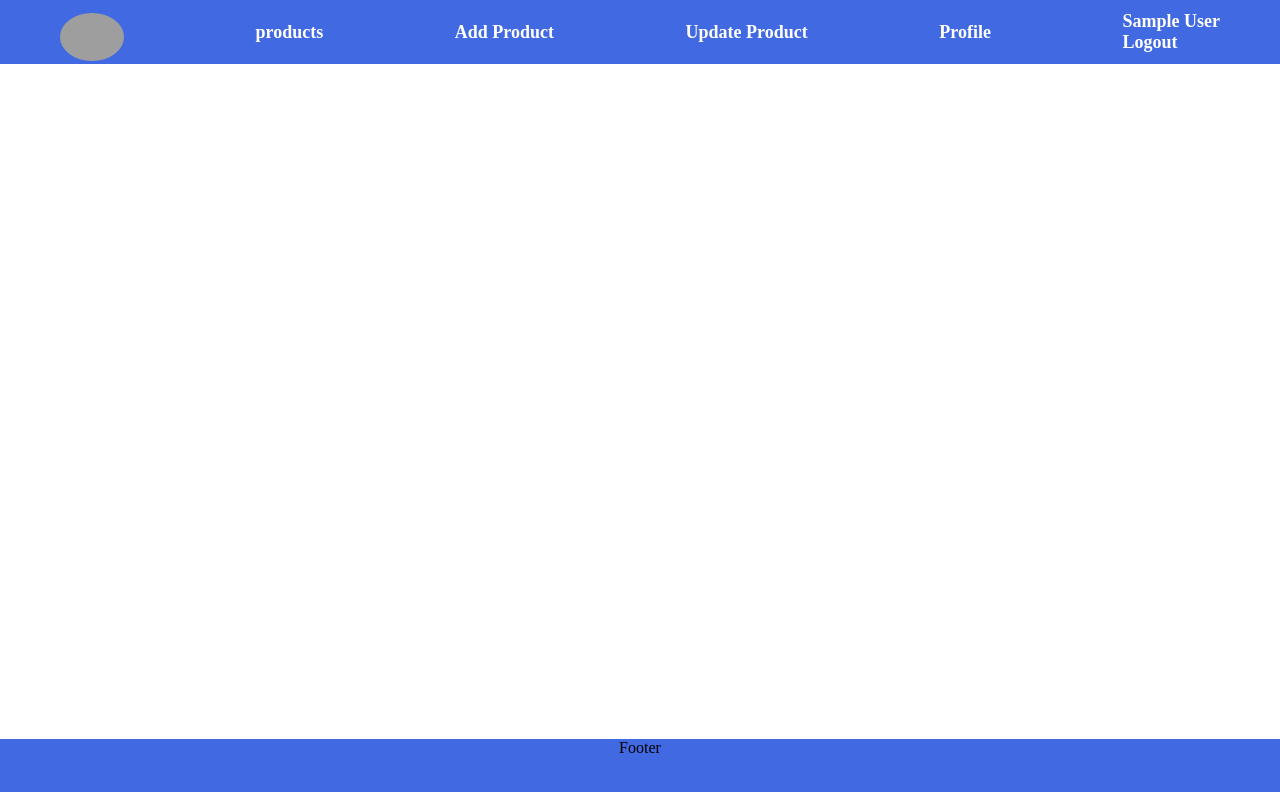
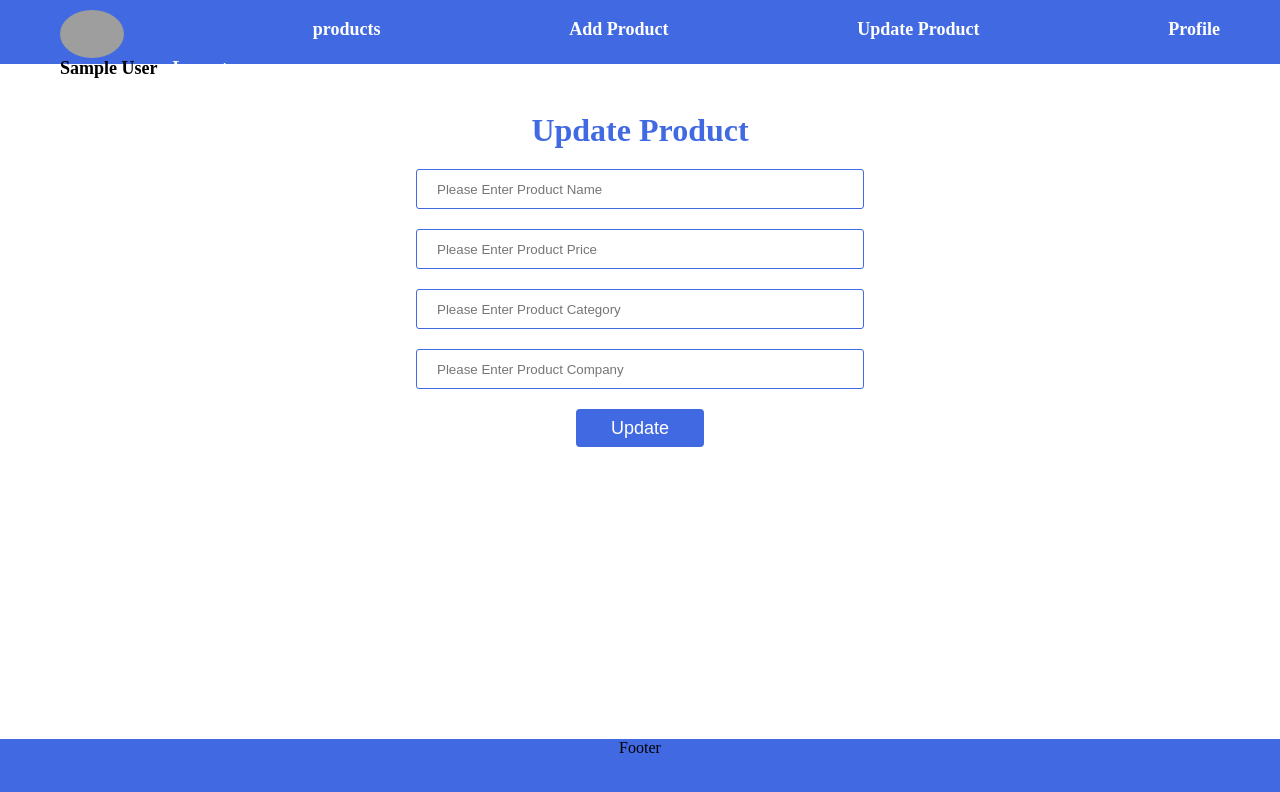
Before and after one commit to chandan6893/e-dashboard, a React (Vite) app in the folder frontend/: page /update/1 in a window 1280 px wide. Shown: the top 792 px of the page. Built offline with nearby package versions, Linux system fonts and the light colour scheme; sample sign-in values are in the browser's storage; grey boxes are pictures that could not be loaded.

Commit message:
Update Product component,API for get single Product

```diff
--- a/frontend/src/App.css
+++ b/frontend/src/App.css
@@ -39,6 +39,10 @@ body{
   /* gap: 14rem; */
   align-items: center;
   background-color: royalblue;
+}
+.NavUserProfileANdLogout{
+  display: flex;
+  gap: 15px;
 }
 
 /* Footer */
@@ -187,15 +191,21 @@ a{
 
 
 /* productList */
+.ProductList{
+  display: flex;
+  justify-content: center;
+  margin-top: 5rem;
+}
 table {
   font-family: arial, sans-serif;
   border-collapse: collapse;
-  margin-top: 3rem;
-  width: 100%;
+  /* margin-top: 3rem; */
+  width: 90%;
 }
 th{
 color: royalblue;
 }
+
 td, th {
   border: 2px solid royalblue;
   text-align: center;
@@ -205,3 +215,5 @@ td, th {
 tr:nth-child(even) {
   background-color: #dddddd;
 }
+
+/* update Product */
--- a/frontend/src/App.jsx
+++ b/frontend/src/App.jsx
@@ -8,6 +8,7 @@ import AddProduct from "./components/AddProduct";
 import "./App.css";
 import PrivateComponent from "./components/PrivateComponent";
 import ProductList from "./components/ProductList";
+import UpdateProduct from "./components/UpdateProduct";
 function App() {
   return (
     <>
@@ -18,8 +19,8 @@ function App() {
             <Route path="/" element={<ProductList />} />
             <Route path="/add" element={<AddProduct />} />
             <Route
-              path="/update"
-              element={<h1>Update products component</h1>}
+              path="/update/:id"
+              element={<UpdateProduct />}
             />
             <Route path="/logout" element={<h1>logout component</h1>} />
             <Route path="/profile" element={<h1>profile component</h1>} />
--- a/frontend/src/components/AddProduct.jsx
+++ b/frontend/src/components/AddProduct.jsx
@@ -1,4 +1,5 @@
 import React,{useState} from 'react';
+import { useNavigate } from 'react-router-dom';
 
 const AddProduct = () => {
   const [name,setName]=useState("");
@@ -6,6 +7,8 @@ const AddProduct = () => {
   const [category, setCategory] = useState("");
   const [company, setCompany] = useState("");
   const [error,setError]=useState(false)
+
+  const navigate = useNavigate();
 
   const addProduct=async()=>{
 
@@ -28,6 +31,7 @@ const AddProduct = () => {
 
     });
     result=await result.json();
+    navigate("/")
     console.log(result)
   }
   return (
@@ -78,7 +82,7 @@ const AddProduct = () => {
         <span className="invalidInput">please enter valid company</span>
       )}
       <button className="AddProductBtn" type="button" onClick={addProduct}>
-        SignUp
+        Add Product
       </button>
     </div>
   );
--- a/frontend/src/components/Nav.jsx
+++ b/frontend/src/components/Nav.jsx
@@ -28,14 +28,14 @@ const  logout=()=>{
             <Link to="/add">Add Product</Link>
           </li>
           <li>
-            <Link to="/update">Update Product</Link>
+            <Link to="/update/:id">Update Product</Link>
           </li>
           <li>
             <Link to="/profile">Profile</Link>
           </li>
-          <li>
+          <li className="NavUserProfileANdLogout">
+            <div>{JSON.parse(auth).name}</div>
             <Link to="/signup" onClick={logout}>
-              <div>{JSON.parse(auth).name}</div>
               <div>Logout</div>
             </Link>
           </li>
--- a/frontend/src/components/ProductList.jsx
+++ b/frontend/src/components/ProductList.jsx
@@ -1,8 +1,8 @@
 import React,{useState,useEffect} from 'react'
-
+import { useNavigate,Link } from "react-router-dom";
 const ProductList = () => {
 const [products,setProducts]=useState([]);
-
+const navigate=useNavigate();
 useEffect(()=>{
     getProducts();
 },[]);
@@ -11,6 +11,18 @@ const getProducts=async()=>{
     let result = await fetch("http://localhost:5000/products");
     result =await result.json();
     setProducts(result);
+}
+
+const deleteProduct=async(id)=>{
+  let result = await fetch(`http://localhost:5000/product/${id}`,{
+  method:"Delete"
+  });
+  result=await result.json();
+  if(result){
+    getProducts();
+  }
+
+  // if
 }
 
 
@@ -23,15 +35,23 @@ const getProducts=async()=>{
             <th>Name</th>
             <th>Price</th>
             <th>Category</th>
+            <th>Operation</th>
           </tr>
         </thead>
         <tbody>
-          {products.map((product, index) => (
+          {products.length > 0 &&
+            products.map((product, index) => (
               <tr key={index}>
                 <td>{index + 1}</td>
                 <td>{product.name}</td>
                 <td>${product.price}</td>
                 <td>{product.category}</td>
+                <td>
+                  <button onClick={() => deleteProduct(product._id)}>
+                    Delete
+                  </button>
+                  <Link to={`/update/${product._id}`}>Update Product</Link>
+                </td>
               </tr>
             ))}
         </tbody>
--- /dev/null
+++ b/frontend/src/components/UpdateProduct.jsx
@@ -0,0 +1,62 @@
+import React, { useState } from "react";
+import { useNavigate } from "react-router-dom";
+
+const UpdateProduct = () => {
+  const [name, setName] = useState("");
+  const [price, setPrice] = useState("");
+  const [category, setCategory] = useState("");
+  const [company, setCompany] = useState("");
+
+
+  const navigate = useNavigate();
+ const updateProduct=()=>{
+    console.log(name,price,category,company)
+ }
+
+  return (
+    <div className="AddProduct">
+      <div>
+        <h1 className="AddProductHeading">Update Product</h1>
+      </div>
+      <input
+        className="AddProductInputBox"
+        type="text"
+        placeholder="Please Enter Product Name"
+        value={name}
+        onChange={(e) => setName(e.target.value)}
+      />
+
+      <input
+        className="AddProductInputBox"
+        type="text"
+        placeholder="Please Enter Product Price"
+        value={price}
+        onChange={(e) => setPrice(e.target.value)}
+        autoComplete="new-password"
+      />
+
+      <input
+        className="AddProductInputBox"
+        type="text"
+        placeholder="Please Enter Product Category"
+        value={category}
+        onChange={(e) => setCategory(e.target.value)}
+        autoComplete="new-password"
+      />
+
+      <input
+        className="AddProductInputBox"
+        type="text"
+        placeholder="Please Enter Product Company"
+        value={company}
+        onChange={(e) => setCompany(e.target.value)}
+      />
+
+      <button className="AddProductBtn" type="button" onClick={updateProduct}>
+        Update
+      </button>
+    </div>
+  );
+};
+
+export default UpdateProduct;
```
Also changed, not shown: 1 other file (tests, documents, lock files or other folders). Lines whose indentation alone changed are shown as unchanged.
